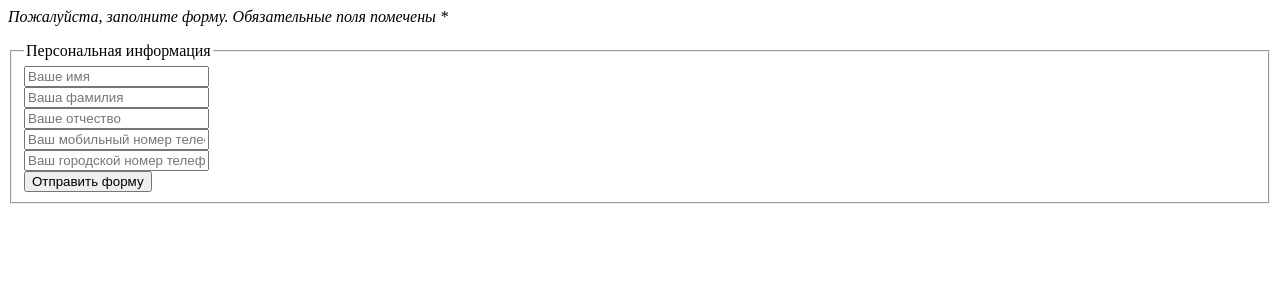
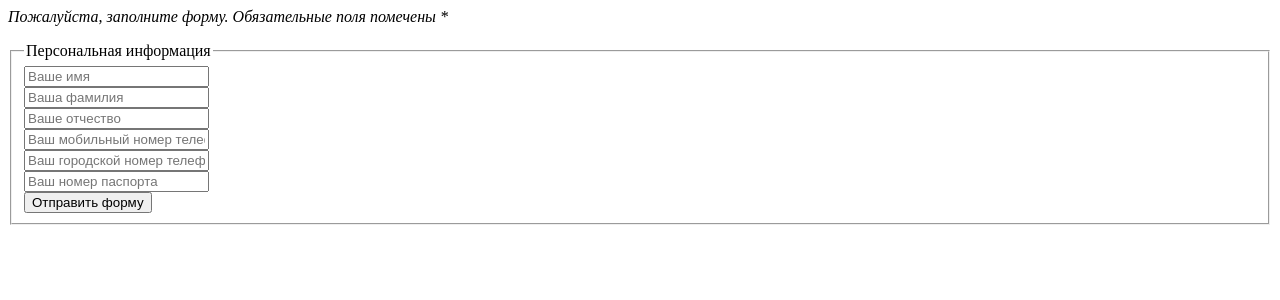
Before and after one commit to gadalka-valodzia/Django, a Django app: page / in a window 1280 px wide. Shown: the top 300 px of the page. Run offline with Django 4.2, Linux system fonts and the light colour scheme; parts of the project's set-up code (start-up, migrations or seed data) failed here and were passed over.

Commit message:
Добавлено поле формы "номер паспорта", изменено название миграции, пересоздана бд

```diff
--- a/templates/djangoProject/user.html
+++ b/templates/djangoProject/user.html
@@ -9,6 +9,7 @@
       {{ form.patronymic }}<br>
       {{ form.self_phone_number }}<br>
       {{ form.home_phone_number }}<br>
+          {{ form.passport_number }}<br>
       <span>{{ error }}</span>
       <button class="btn btn-success" type="submit">Отправить форму</button>
       </form>
--- a/user/form.py
+++ b/user/form.py
@@ -4,7 +4,7 @@ from .models import User
 class ArticlesForm(ModelForm):
     class Meta:
         model = User                            # поля пользователя
-        fields = ['name','surname','patronymic','self_phone_number','home_phone_number']
+        fields = ['name','surname','patronymic','self_phone_number','home_phone_number','passport_number']
 
         widgets={                               # как выглядят поля на HTML странице
             "name":TextInput(attrs={
@@ -26,5 +26,9 @@ class ArticlesForm(ModelForm):
             "home_phone_number": TextInput(attrs={
                 'class': 'form-control',
                 'placeholder': 'Ваш городской номер телефона'
+            }),
+            "passport_number": TextInput(attrs={
+                'class': 'form-control',
+                'placeholder': 'Ваш номер паспорта'
             })
         }
--- a/user/models.py
+++ b/user/models.py
@@ -1,10 +1,12 @@
 from django.db import models
+
 
 # Create your models here.
 
 class User(models.Model):
-    name = models.CharField(max_length=40)             #имя сотрудника
-    surname = models.CharField(max_length=40)          #фамилия сотрудника
-    patronymic = models.CharField(max_length=40)       #отчество сотрудника
-    self_phone_number = models.IntegerField()          #номер мобильного телефона сотрудника
-    home_phone_number = models.IntegerField()          #номер городского телефона сотрудника
+    name = models.CharField(max_length=40)  # имя сотрудника
+    surname = models.CharField(max_length=40)  # фамилия сотрудника
+    patronymic = models.CharField(max_length=40)  # отчество сотрудника
+    self_phone_number = models.IntegerField()  # номер мобильного телефона сотрудника
+    home_phone_number = models.IntegerField()  # номер городского телефона сотрудника
+    passport_number = models.IntegerField()  # номер паспорта
```
Also changed, not shown: .dbeaver/data-sources.json (added), .dbeaver/project-settings.json (added), db.sqlite3, user/migrations/0001_forma_soutrudnik.py, 2 other files.
